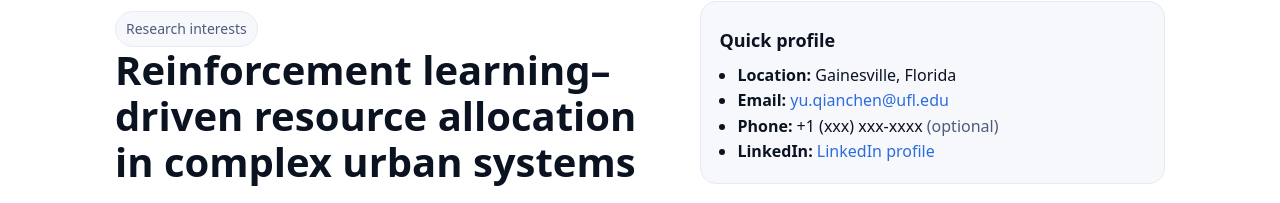
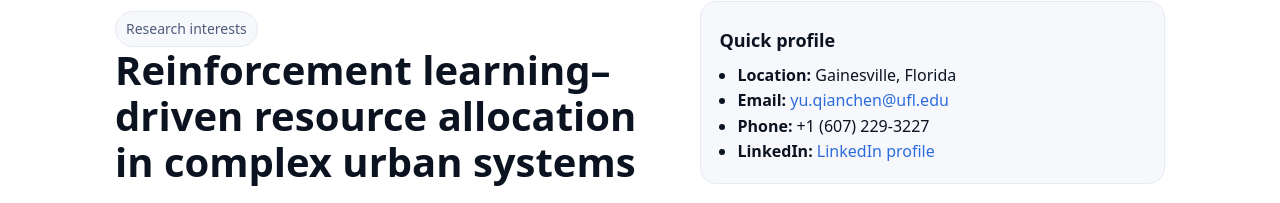
Before and after one commit to Qianchen26/qianchenyu.github.io, a plain HTML site: page index.html in a window 1280 px wide. Shown: the part 309-512 px from the top of the page. Drawn offline with Linux system fonts and the light colour scheme.

Commit message:
Update index.html

```diff
--- a/index.html
+++ b/index.html
@@ -125,7 +125,7 @@
         <ul class="list">
           <li><b>Location:</b> Gainesville, Florida</li>
           <li><b>Email:</b> <a id="emailLink" href="#">your.name@domain.com</a></li>
-          <li><b>Phone:</b> +1 (xxx) xxx-xxxx <span style="color:var(--muted)">(optional)</span></li>
+          <li><b>Phone:</b> +1 (607) 229-3227 <span style="color:var(--muted)"></span></li>
           <li><b>LinkedIn:</b> <a href="https://www.linkedin.com/in/qianchen-yu-05262424a/" target="_blank" rel="noopener">LinkedIn profile</a></li>
         </ul>
       </aside>
```
